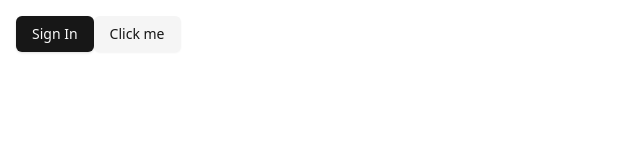
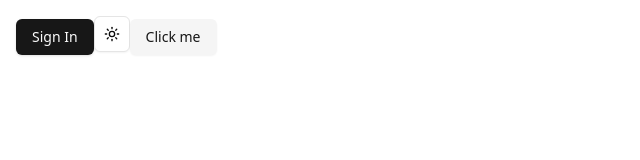
Before and after one commit to Chethan34/Social-Media-App, a Next.js app: page / in a window 1280 px wide. Shown: the top 160 px of the page, without its empty margins (0-640 px from the left). Built offline with nearby package versions, Linux system fonts and the light colour scheme; no server answers.

Commit message:
feat: modeToggle of shadcn component

```diff
--- a/package.json
+++ b/package.json
@@ -15,6 +15,7 @@
     "clsx": "^2.1.1",
     "lucide-react": "^0.513.0",
     "next": "14.2.25",
+    "next-themes": "^0.4.6",
     "react": "^18",
     "react-dom": "^18",
     "tailwind-merge": "^3.3.0",
--- a/src/app/layout.tsx
+++ b/src/app/layout.tsx
@@ -1,6 +1,8 @@
 import type { Metadata } from "next";
 import localFont from "next/font/local";
 import "./globals.css";
+import { ClerkProvider } from "@clerk/nextjs";
+import { ThemeProvider } from "@/components/ThemeProvider"
 
 const geistSans = localFont({
   src: "./fonts/GeistVF.woff",
@@ -24,12 +26,21 @@ export default function RootLayout({
   children: React.ReactNode;
 }>) {
   return (
+    <ClerkProvider>
     <html lang="en">
       <body
         className={`${geistSans.variable} ${geistMono.variable} antialiased`}
       >
-        {children}
+        <ThemeProvider
+            attribute="class"
+            defaultTheme="system"
+            enableSystem
+            disableTransitionOnChange
+            >
+          {children}
+          </ThemeProvider>
       </body>
     </html>
+    </ClerkProvider>
   );
 }
--- a/src/app/page.tsx
+++ b/src/app/page.tsx
@@ -8,6 +8,7 @@ import {
   SignedOut,
   UserButton,
 } from "@clerk/nextjs";
+import ModeToggle from "@/components/ModeToggle";
 
 export default function Home() {
   return (
@@ -24,6 +25,7 @@ export default function Home() {
         <SignedIn>
           <UserButton />
         </SignedIn>
+        <ModeToggle/>
         <Button variant={"secondary"}>Click me</Button>
       </div>
     </ClerkProvider>
--- /dev/null
+++ b/src/components/ModeToggle.tsx
@@ -0,0 +1,21 @@
+"use client";
+import * as React from "react";
+import { MoonIcon, SunIcon } from "lucide-react";
+import { useTheme } from "next-themes";
+import { Button } from "@/components/ui/button";
+
+export default function ModeToggle() {
+  const { theme, setTheme } = useTheme();
+
+  return (
+    <Button
+      variant="outline"
+      size="icon"
+      onClick={() => setTheme(theme === "dark" ? "light" : "dark")}
+    >
+      <SunIcon className="h-[1.2rem] w-[1.2rem] rotate-0 scale-100 transition-all dark:-rotate-90 dark:scale-0" />
+      <MoonIcon className="absolute h-[1.2rem] w-[1.2rem] rotate-90 scale-0 transition-all dark:rotate-0 dark:scale-100" />
+      <span className="sr-only">Toggle theme</span>
+    </Button>
+  );
+}
--- /dev/null
+++ b/src/components/ThemeProvider.tsx
@@ -0,0 +1,11 @@
+"use client"
+
+import * as React from "react"
+import { ThemeProvider as NextThemesProvider } from "next-themes"
+
+export function ThemeProvider({
+  children,
+  ...props
+}: React.ComponentProps<typeof NextThemesProvider>) {
+  return <NextThemesProvider {...props}>{children}</NextThemesProvider>
+}
```
Also changed, not shown: 1 other file (tests, documents, lock files or other folders).
